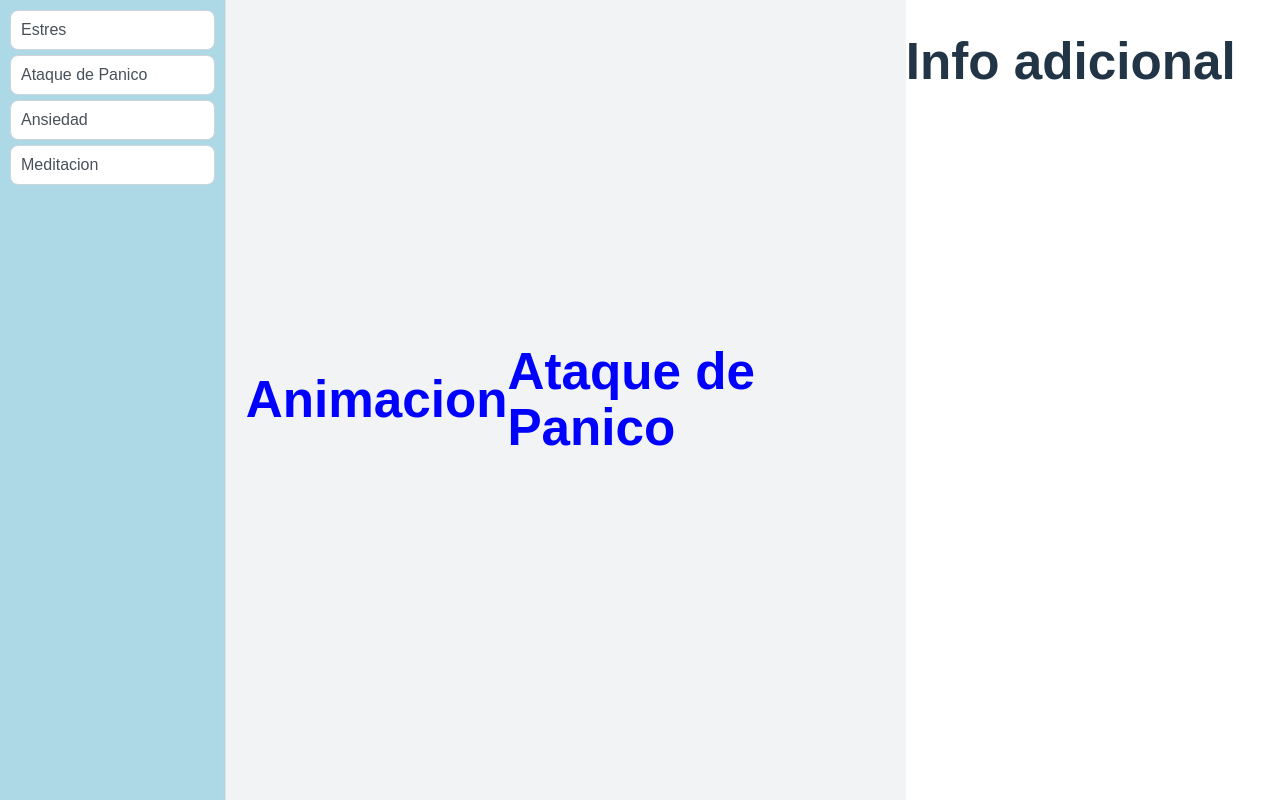
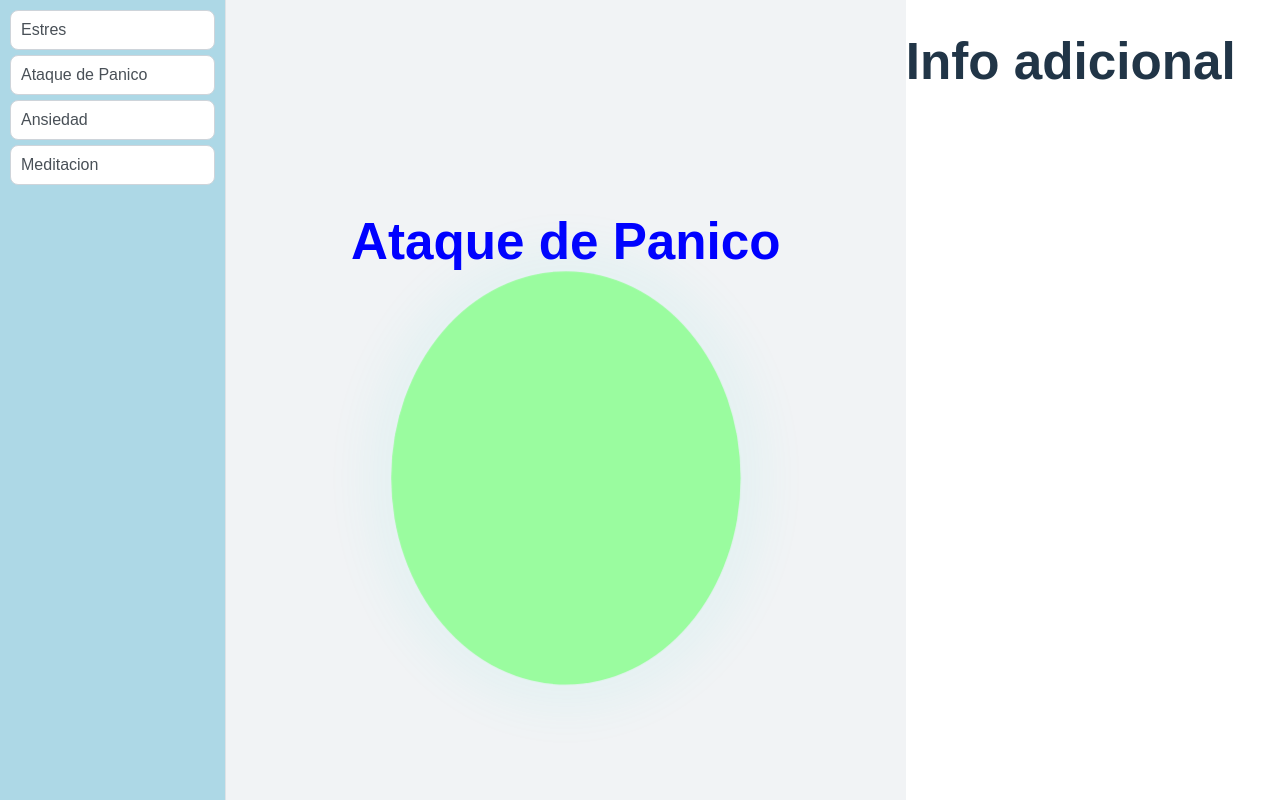
Before and after one commit to joanmera/breath_game, a React (Vite) app: page / in a window 1280 px wide. Built offline with nearby package versions, Linux system fonts and the light colour scheme.

Commit message:
Growing ball

```diff
--- a/src/App.css
+++ b/src/App.css
@@ -10,11 +10,12 @@
   background-color: #f1f3f5;
   display: flex;
   justify-content: center;
+  flex-direction: column;
   align-items: center;
   width: 50vw;
   color: blue;
 }
 
-.info{
+.info {
   width: 30vw;
 }
--- a/src/App.jsx
+++ b/src/App.jsx
@@ -1,6 +1,7 @@
 import React, { useState } from 'react';
 import './App.css';
 import LateralMenu from './LateralMenu';
+import GrowingBall from './GrowingBall';
 
 const App = () => {
   const [selectedItem, setSelectedItem] = useState('Ataque de Panico');
@@ -15,8 +16,8 @@ const App = () => {
     <div className="app">
       <LateralMenu items={menuItems} onSelect={handleSelect} />
       <div className="content">
-        <h1>Animacion</h1>
         <h1>{selectedItem}</h1>
+        <div className="ball"></div>
       </div>
       <div className="info">
         <h1>Info adicional</h1>
--- /dev/null
+++ b/src/GrowingBall.css
@@ -0,0 +1,29 @@
+@keyframes growShrink {
+  0%,
+  100% {
+    width: 5em;
+    height: 5em;
+    background-color: lightblue;
+    transform: scale(1);
+    box-shadow: 0 0 30px 2px rgba(64, 224, 208, 0.7); /* Sombras más notorias */
+  }
+  50% {
+    width: 40%;
+    height: 40%;
+    background-color: #98ff98;
+    transform: scale(1.5);
+    box-shadow: 0 0 30px 20px rgba(64, 224, 208, 0); /* Sin sombra */
+  }
+}
+
+.ball {
+  border-radius: 50%;
+  animation: growShrink 10s infinite;
+  width: 50px;
+  height: 50px;
+  display: flex;
+  justify-content: center;
+  align-items: center;
+  position: relative;
+  margin-top: 2em;
+}
--- /dev/null
+++ b/src/GrowingBall.jsx
@@ -0,0 +1,12 @@
+import React from 'react';
+import './GrowingBall.css';
+
+function GrowingBall() {
+  return (
+    <div className="App">
+      <div className="ball"></div>
+    </div>
+  );
+}
+
+export default GrowingBall;
```
